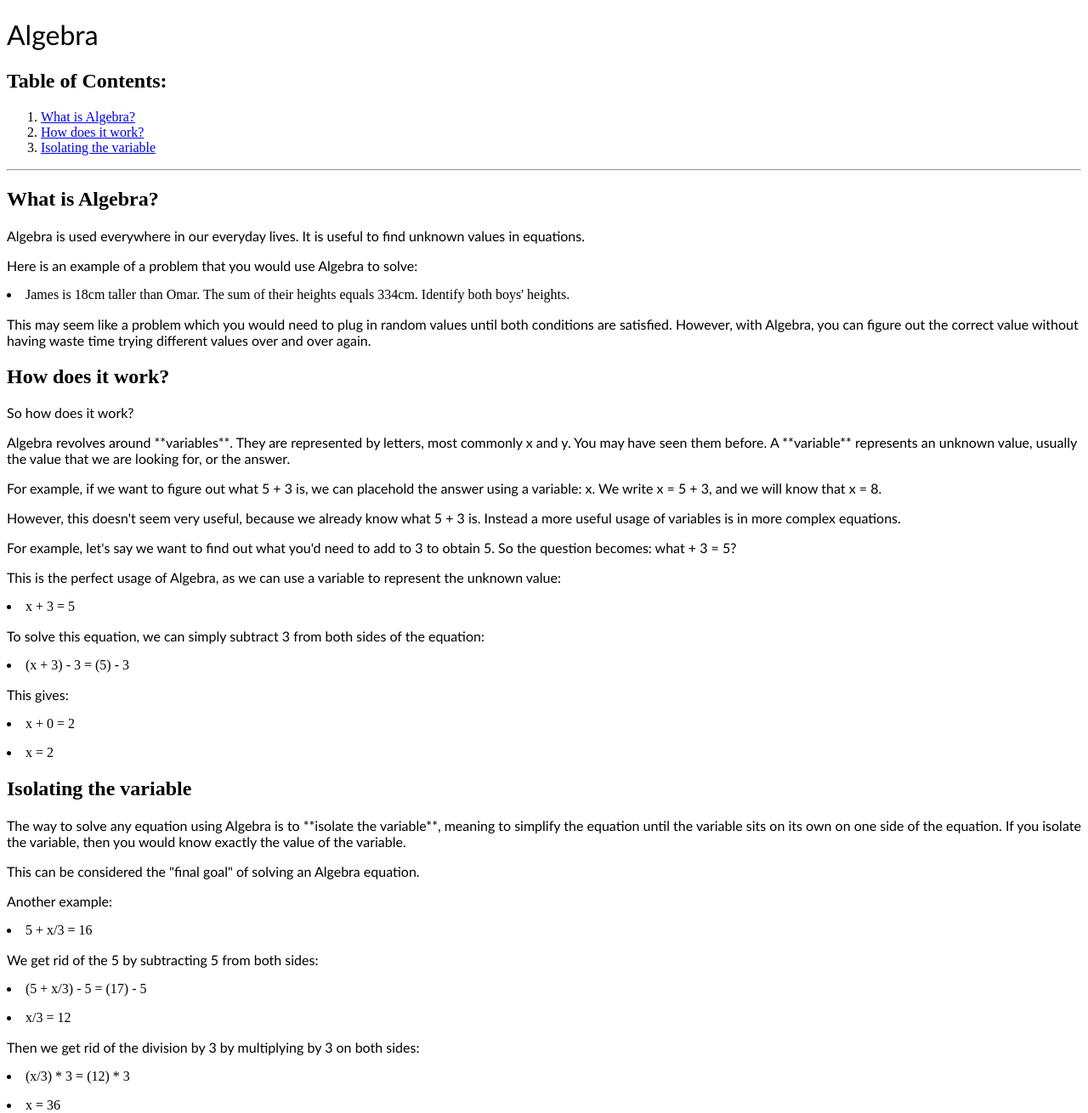
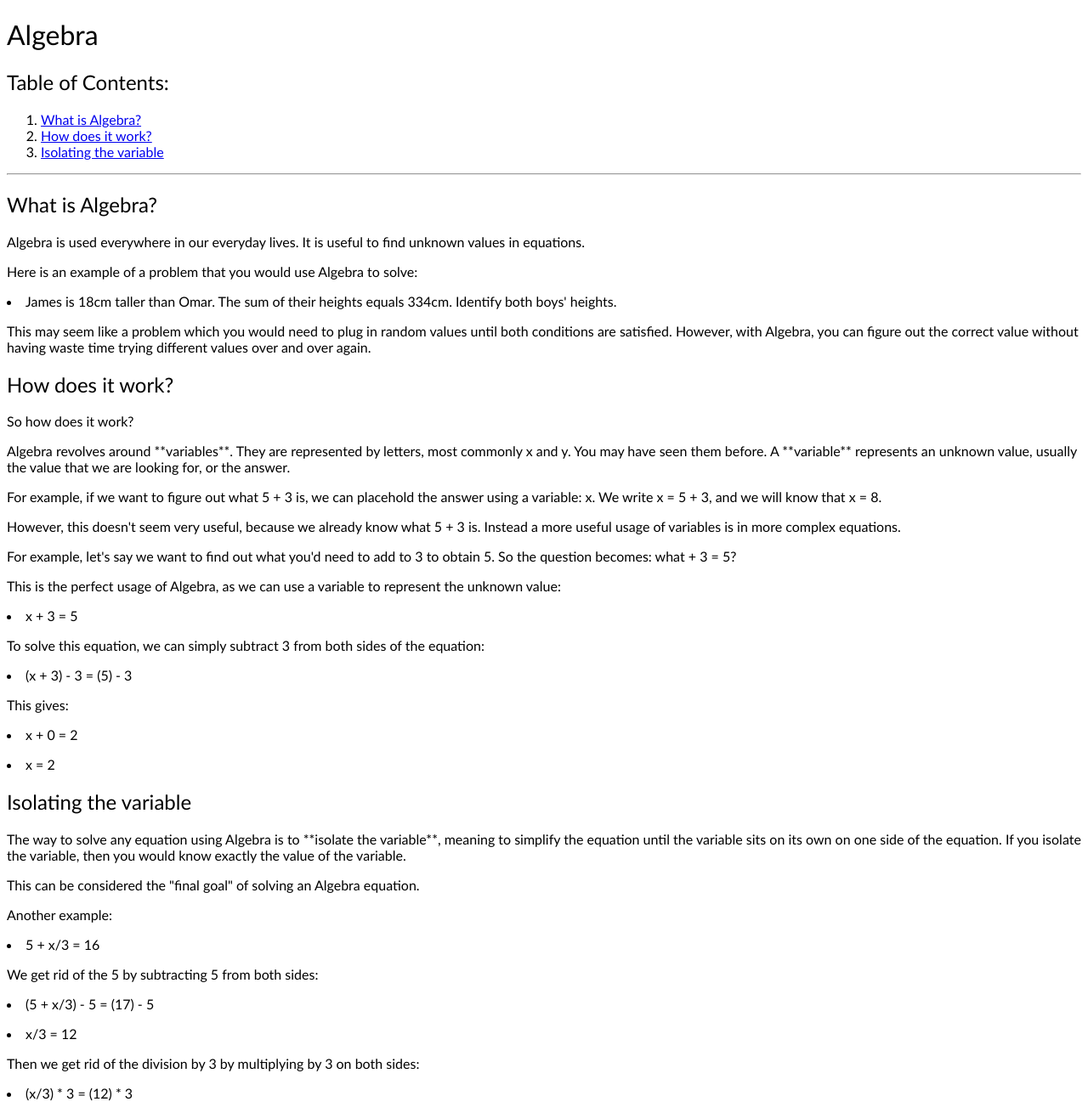
Before and after one commit to Pierce-Trakas/ww.python.org, a Python web app: template templates/G9_math/algebra.html in a window 1280 px wide. Shown: the top 1310 px of the page at 85% size. Run offline with Jinja, Linux system fonts and the light colour scheme; the template is opened without the code that fills it, so the values that code supplies are empty; some web fonts are replaced.

Commit message:
add h2 and li to the custom font

```diff
--- a/static/styles.css
+++ b/static/styles.css
@@ -1,4 +1,4 @@
-p, h1, h3 {
+p, h1, h2, h3, li {
     font-family: Trebuchet MS, Verdana sans-serif;
     font-weight: 100;
     font-style: normal;
```
